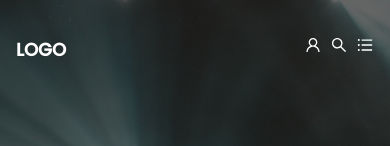
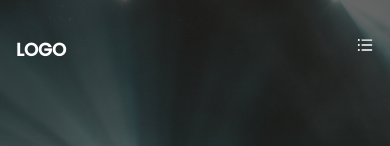
Before and after one commit to Pukka-Technologies/iVote, a Next.js app: page / in a window 390 px wide. Shown: the top 146 px of the page. Built offline with nearby package versions, Linux system fonts and the light colour scheme.

Commit message:
Make searchbar responsive

```diff
--- a/components/Navbar.js
+++ b/components/Navbar.js
@@ -53,9 +53,9 @@ const Navbar = () => {
           </ul>
         </div>
         <div className="flex flex-row gap-2 text-lg">
-          <AiOutlineUser />
-          <AiOutlineSearch />
-          <span className="md:hidden"><AiOutlineBars onClick={() => setShowMenu(true)}/></span>
+          {/* <AiOutlineUser /> */}
+          {/* <AiOutlineSearch /> */}
+          <span className="md:hidden text-lg"><AiOutlineBars onClick={() => setShowMenu(true)}/></span>
         </div>
       </div>
 
```
